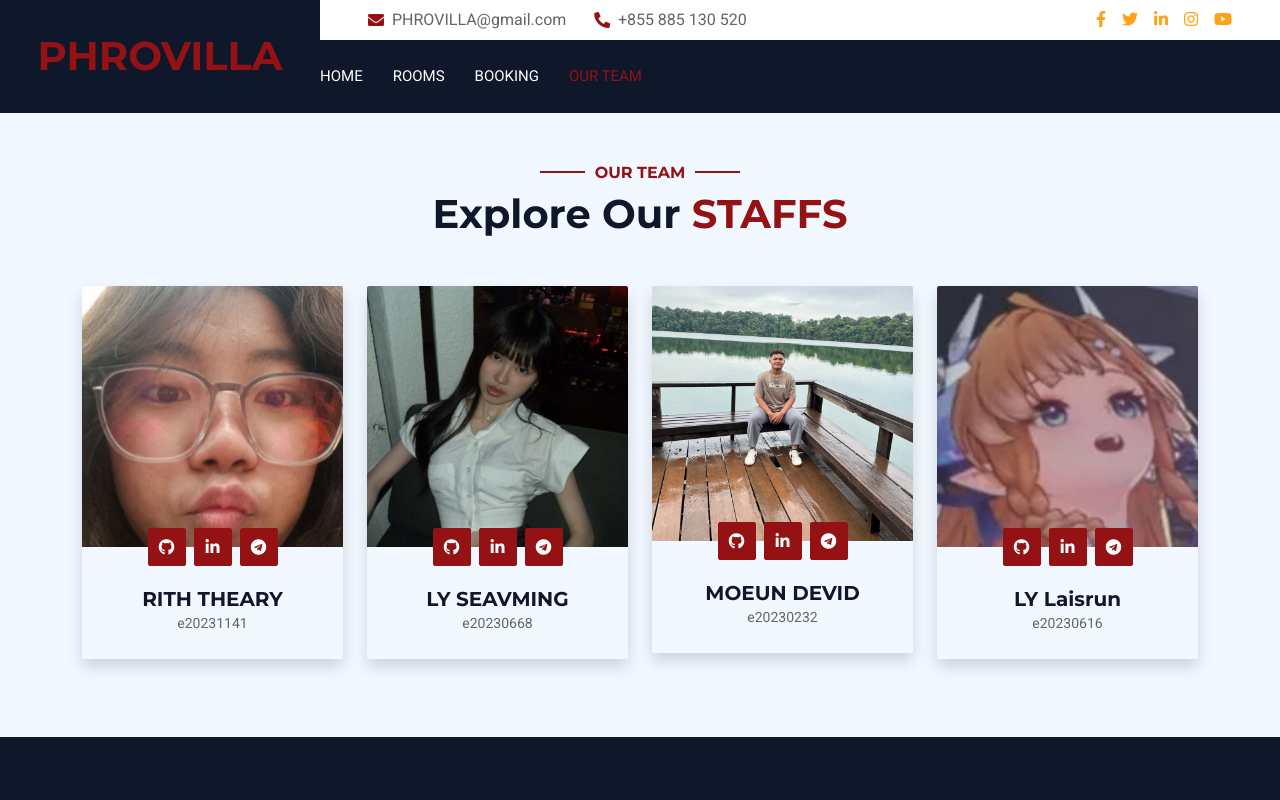
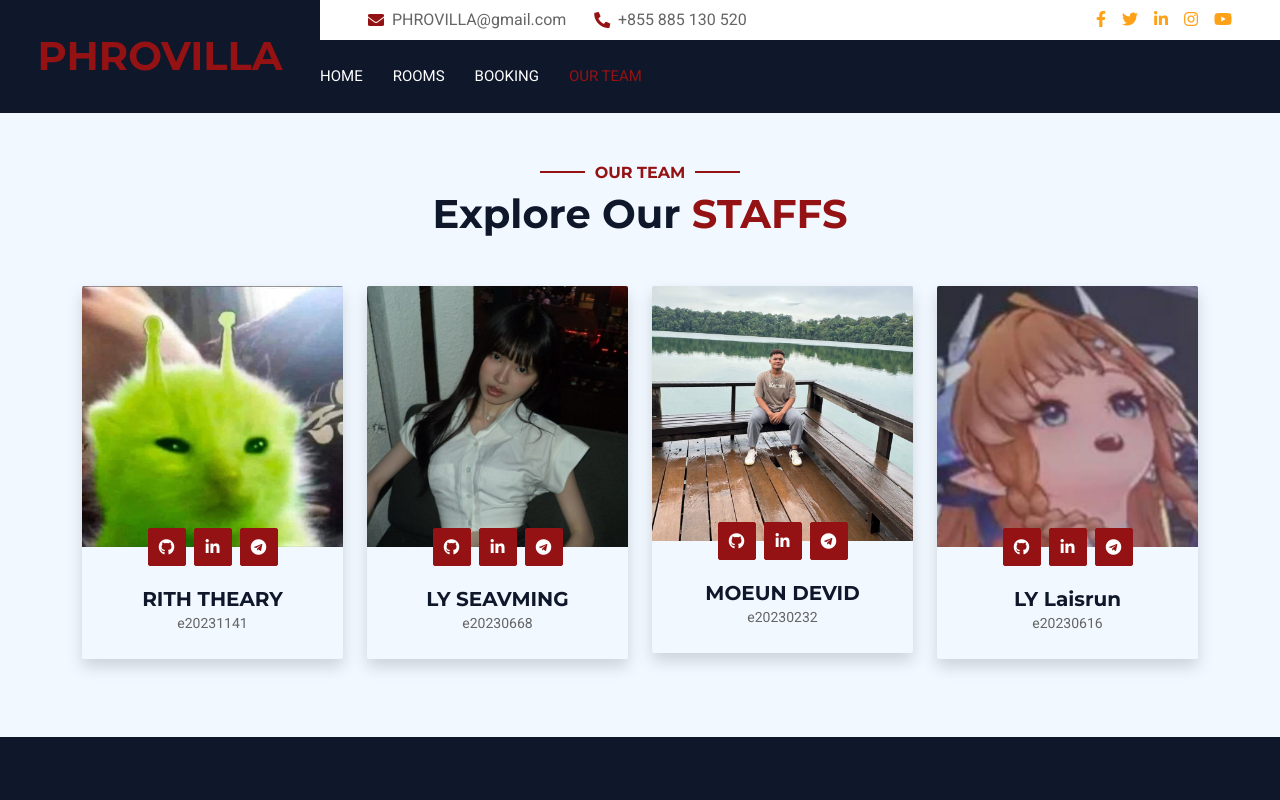
Before and after one commit to i-eat-tea/DB_assignment_AMS_B_group2, a website: page frontend/customer/team.html in a window 1280 px wide. Shown: the top 800 px of the page. Drawn offline with nearby package versions, Linux system fonts and the light colour scheme.

Commit message:
Update profile picture

```diff
--- a/frontend/customer/team.html
+++ b/frontend/customer/team.html
@@ -91,7 +91,7 @@
                     <div class="col-lg-3 col-md-6 wow fadeInUp" data-wow-delay="0.1s">
                         <div class="rounded shadow overflow-hidden">
                             <div class="position-relative">
-                                <img class="img-fluid" src="img/team-1.png" alt="">
+                                <img class="img-fluid" src="pics/imgteam-1.jpg" alt="">
                                 <div class="position-absolute start-50 top-100 translate-middle d-flex align-items-center">
                                     <a class="btn btn-square btn-primary mx-1" href="https://github.com/i-eat-tea"><i class="fab fa-github"></i></a>
                                     <a class="btn btn-square btn-primary mx-1" href="https://www.linkedin.com/in/ly-laisrun-139275333/"><i class="fab fa-linkedin-in"></i></a>
```
Also changed, not shown: frontend/customer/pics/imgteam-1.jpg (added), 1 other file.
